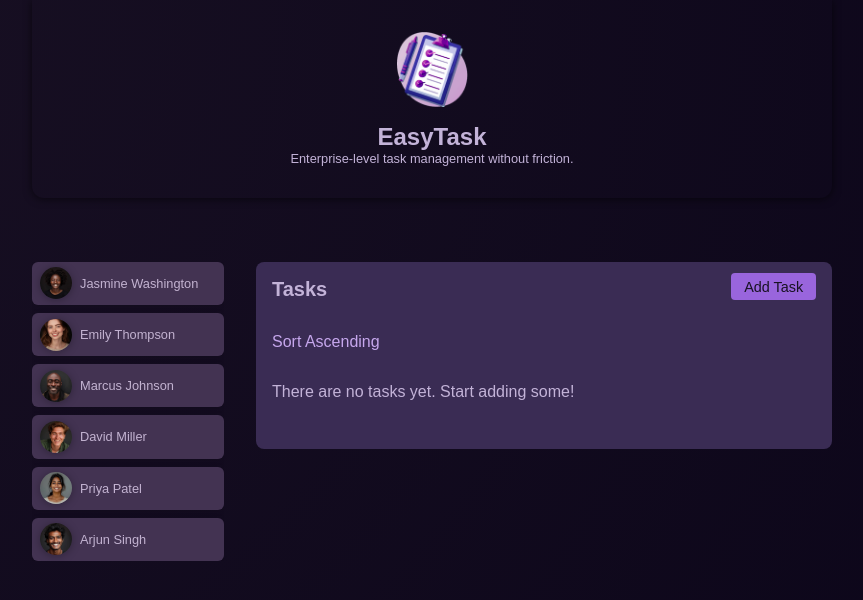
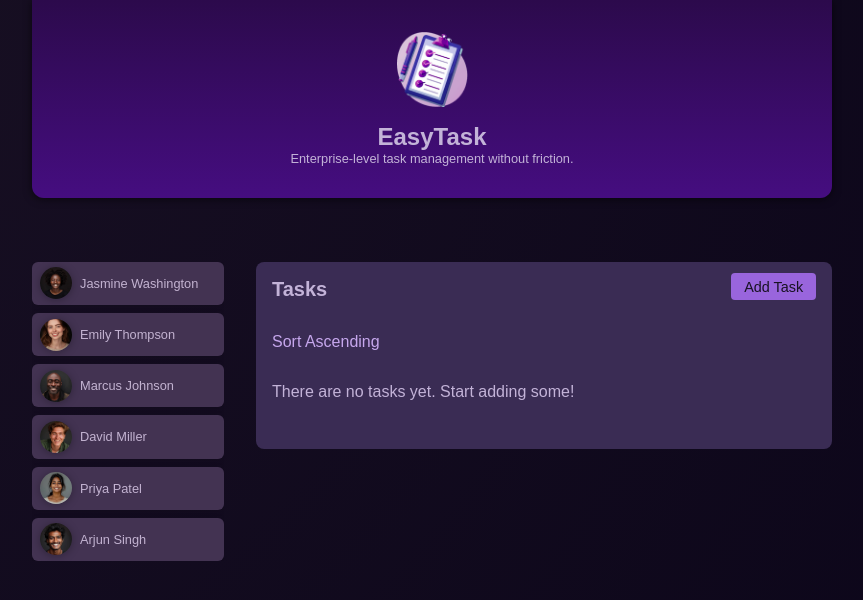
Before and after one commit to lucaslopescunha/routing-user-task, an Angular app: page /users/1/tasks in a window 1280 px wide. Shown: the top 600 px of the page, without its empty margins (208-1071 px from the left). Built offline with nearby package versions, Linux system fonts and the light colour scheme.

Commit message:
Creating child.

```diff
--- a/src/app/app.routes.ts
+++ b/src/app/app.routes.ts
@@ -1,13 +1,14 @@
 import { Routes } from '@angular/router';
 import { NotFoundComponent } from './not-found/not-found.component';
 import { NoTaskComponent } from './tasks/no-task/no-task.component';
-import { resolveUserName, UserTasksComponent } from './users/user-tasks/user-tasks.component';
+import { resolveTitle, resolveUserName, UserTasksComponent } from './users/user-tasks/user-tasks.component';
 import { userRoutes } from './users/users.routes';
 
 export const routes: Routes = [
     {
         path: '',
-        component: NoTaskComponent
+        component: NoTaskComponent,
+        title: 'No task selected'
     },
     {
         path: 'users/:userId',
@@ -24,7 +25,8 @@ export const routes: Routes = [
              * Sending dynamic data.
              */
             userName: resolveUserName
-        }
+        },
+        title: resolveTitle
     },
     {
         path: '**',
--- a/src/app/header/header.component.css
+++ b/src/app/header/header.component.css
@@ -7,7 +7,7 @@ header {
     max-width: 50rem;
     margin: 0 auto 2rem auto;
     text-align: center;
-    background-color: linear-gradient(
+    background: linear-gradient(
         to bottom,
             #2c0a4c,
             #450d80
--- a/src/app/users/user-tasks/user-tasks.component.ts
+++ b/src/app/users/user-tasks/user-tasks.component.ts
@@ -70,3 +70,10 @@ export const resolveUserName: ResolveFn<string> = (
     (u) => u.id === activatedRoute.paramMap.get('userId'))?.name || '';
   return userName;
 };
+
+export const resolveTitle: ResolveFn<string> = (
+  activatedRoute: ActivatedRouteSnapshot,
+  routerState: RouterStateSnapshot
+) => {
+  return `${resolveUserName(activatedRoute, routerState)}'\'s Tasks`
+}
```
